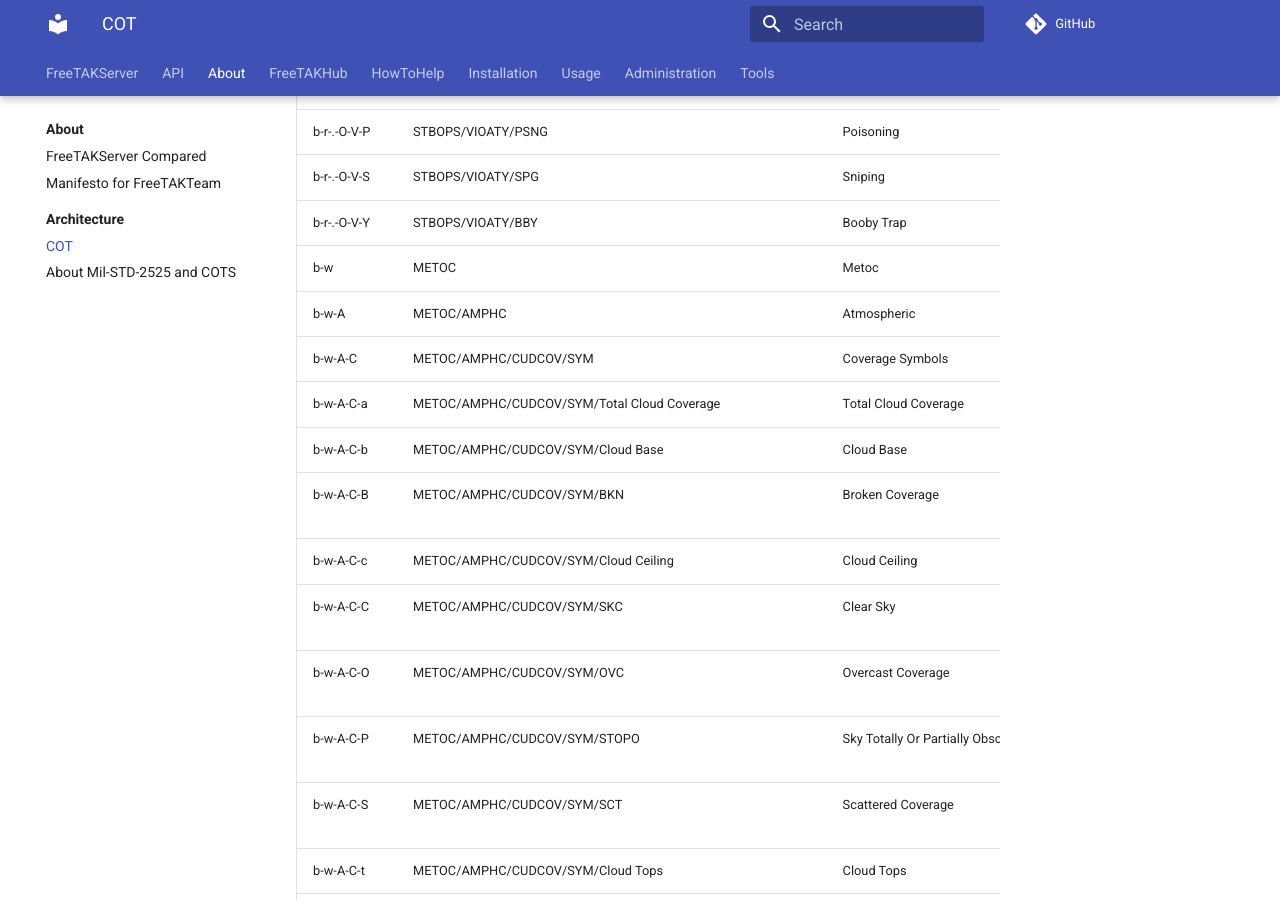
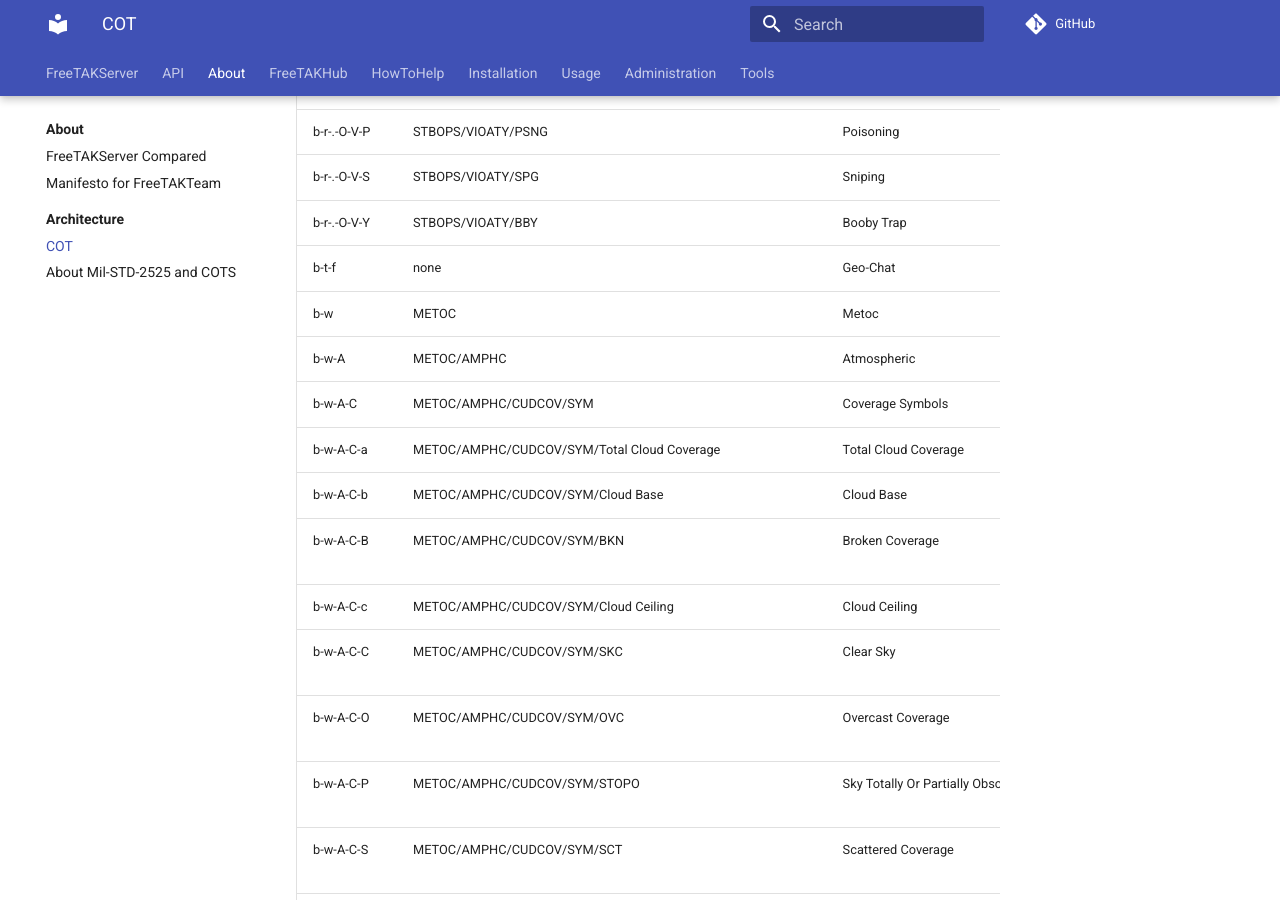
Before and after one commit to FreeTAKTeam/FreeTAKServer-User-Docs, an MkDocs documentation site: the page built from docs/docs/About/architecture/COTTable.md, in a window 1280 px wide and 900 px high, scrolled down 122800 px. Built offline with MkDocs 1.6.1 and Material for MkDocs 9.7.7, drawn with Linux system fonts in a browser that asks for light colours; comment, search, counter and statistics services are not loaded; the version menu is left out.

Commit message:
Update COTTable.md

```diff
--- a/docs/docs/About/architecture/COTTable.md
+++ b/docs/docs/About/architecture/COTTable.md
@@ -2047,6 +2047,7 @@ The following table combines Center On Target information found in COTTYpes.XML,
  b-r-.-O-V-P | STBOPS/VIOATY/PSNG | Poisoning |  | 2041 | O*V*P---------- | STBOPS |  |
  b-r-.-O-V-S | STBOPS/VIOATY/SPG | Sniping |  | 2042 | O*V*S---------- | STBOPS |  |
  b-r-.-O-V-Y | STBOPS/VIOATY/BBY | Booby Trap |  | 2043 | O*V*Y---------- | STBOPS |  |
+ b-t-f | none | Geo-Chat |  | 20431 | |  |  |
  b-w | METOC | Metoc |  | 2044 |  | METOC |  |
  b-w-A | METOC/AMPHC | Atmospheric |  | 2045 |  | METOC |  |
  b-w-A-C | METOC/AMPHC/CUDCOV/SYM | Coverage Symbols |  | 2046 |  | METOC |  |
```
